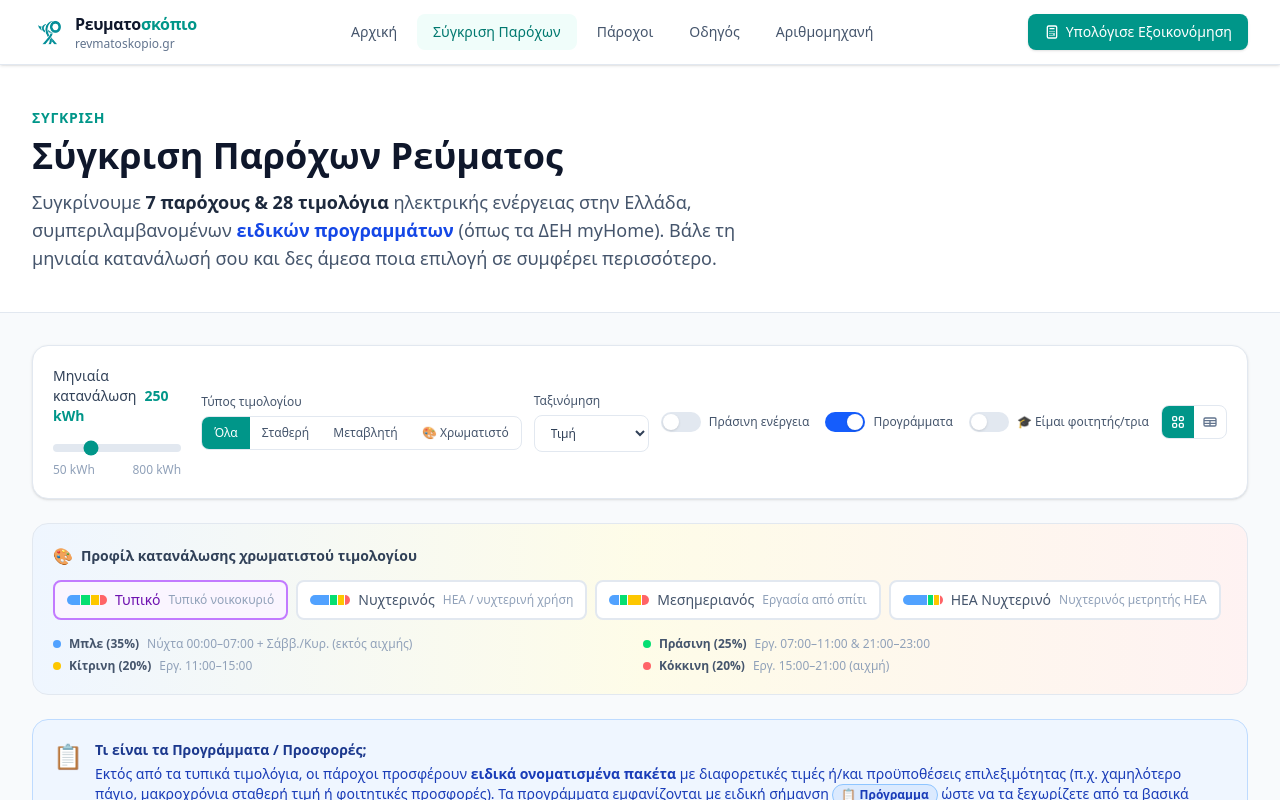
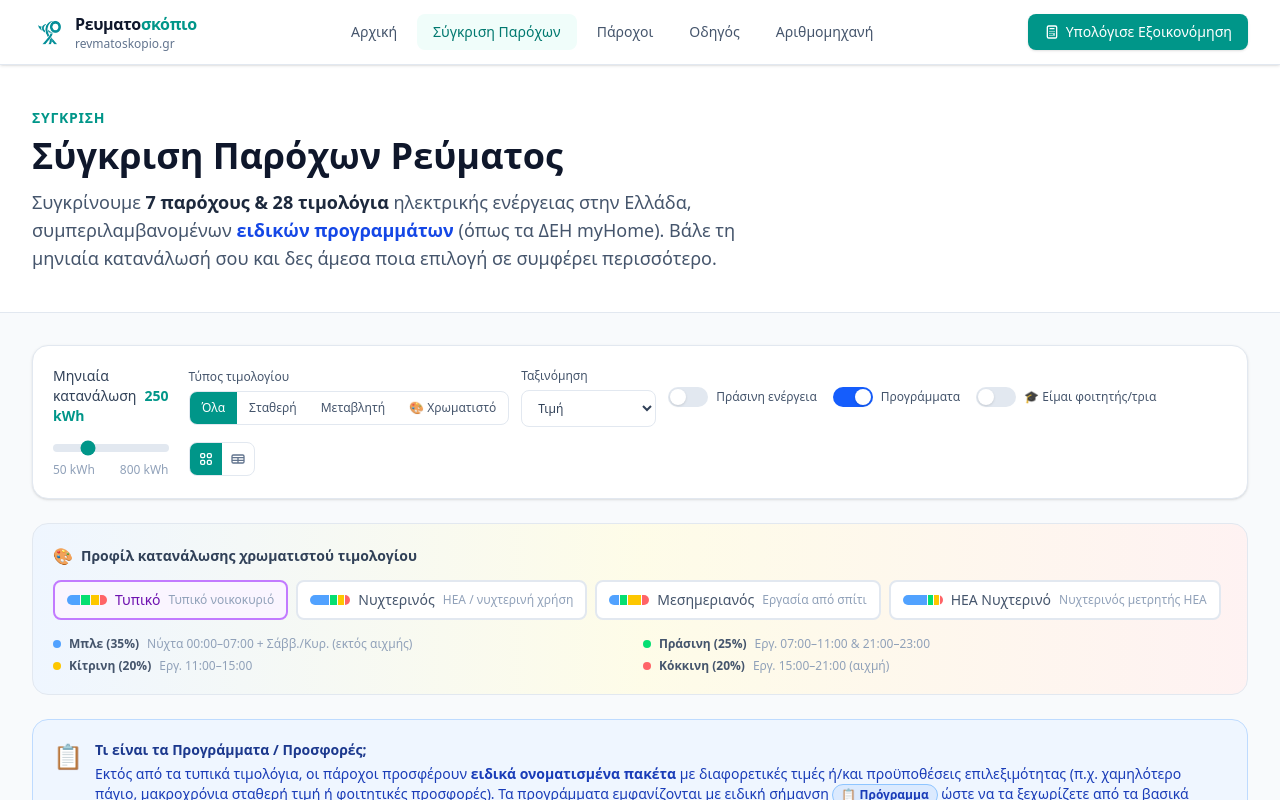
Before and after one commit to ViktorSpyrantis/energy-compare, a Next.js app: page /compare in a window 1280 px wide. Shown: the top 800 px of the page. Built offline with nearby package versions, Linux system fonts and the light colour scheme.

Commit message:
Fix select arrow icon spacing from right border
Add extra right padding (pr-10/pr-8) to all <select> elements so the
native dropdown arrow has adequate spacing from the right border.

https://claude.ai/code/session_01BsDn8RMaQdgGjd6ZF8UJoa

```diff
--- a/src/components/BillUpload.tsx
+++ b/src/components/BillUpload.tsx
@@ -599,7 +599,7 @@ export default function BillUpload({ onExtracted, onCancel }: BillUploadProps) {
                     setProviderId(e.target.value);
                     setAutoFilled((af) => ({ ...af, provider: false }));
                   }}
-                  className={`w-full border rounded-xl px-4 py-3 text-sm bg-white focus:outline-none focus:ring-2 focus:ring-teal-500 transition-colors cursor-pointer ${
+                  className={`w-full border rounded-xl px-4 pr-10 py-3 text-sm bg-white focus:outline-none focus:ring-2 focus:ring-teal-500 transition-colors cursor-pointer ${
                     autoFilled.provider
                       ? "border-teal-400 bg-teal-50/30"
                       : "border-slate-200"
--- a/src/components/ComparisonTable.tsx
+++ b/src/components/ComparisonTable.tsx
@@ -160,7 +160,7 @@ export default function ComparisonTable() {
                     sortBy: e.target.value as "price" | "rating" | "name",
                   }))
                 }
-                className="border border-slate-200 rounded-lg px-3 py-2 text-xs text-slate-700 bg-white focus:outline-none focus:ring-2 focus:ring-teal-500"
+                className="border border-slate-200 rounded-lg px-3 pr-8 py-2 text-xs text-slate-700 bg-white focus:outline-none focus:ring-2 focus:ring-teal-500"
               >
                 <option value="price">Τιμή</option>
                 <option value="rating">Αξιολόγηση</option>
--- a/src/components/QuickCalculator.tsx
+++ b/src/components/QuickCalculator.tsx
@@ -106,7 +106,7 @@ export default function QuickCalculator() {
         <select
           value={currentProviderId}
           onChange={(e) => setCurrentProviderId(e.target.value)}
-          className="w-full border border-slate-200 rounded-xl px-4 py-3 text-slate-900 font-medium bg-white text-sm focus:outline-none focus:ring-2 focus:ring-teal-500 focus:border-transparent cursor-pointer"
+          className="w-full border border-slate-200 rounded-xl px-4 pr-10 py-3 text-slate-900 font-medium bg-white text-sm focus:outline-none focus:ring-2 focus:ring-teal-500 focus:border-transparent cursor-pointer"
         >
           {availableProviders.map((p) => (
             <option key={p.id} value={p.id}>
```
